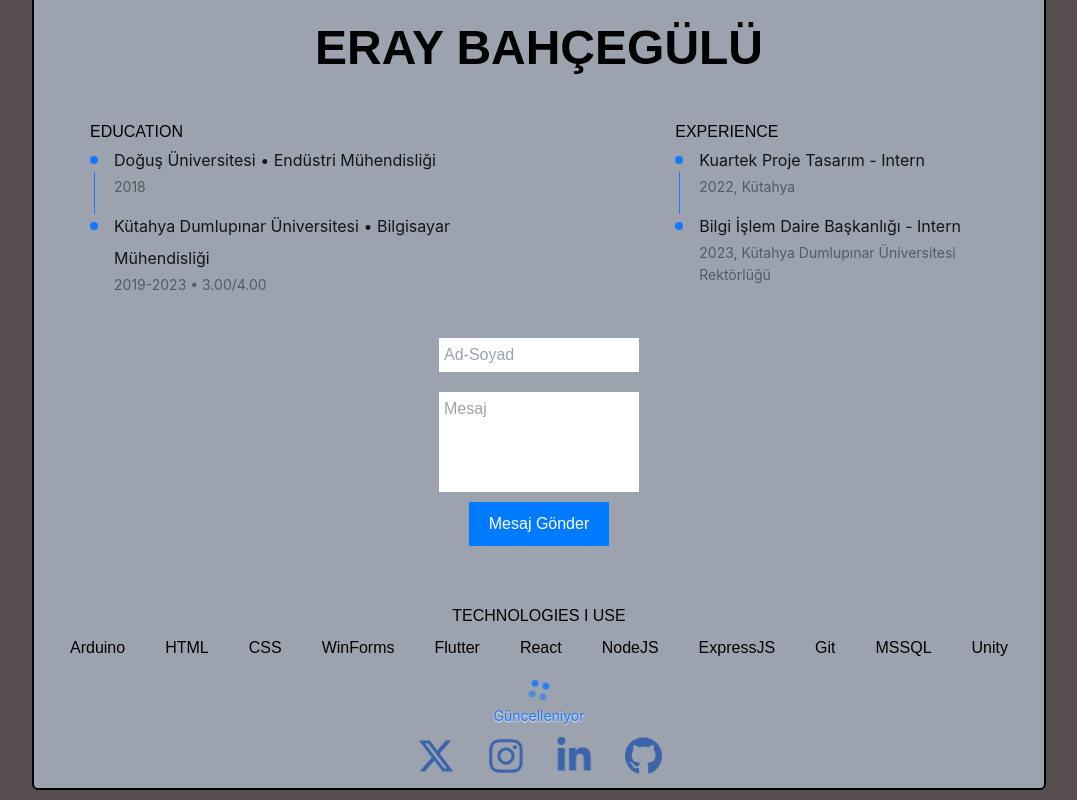
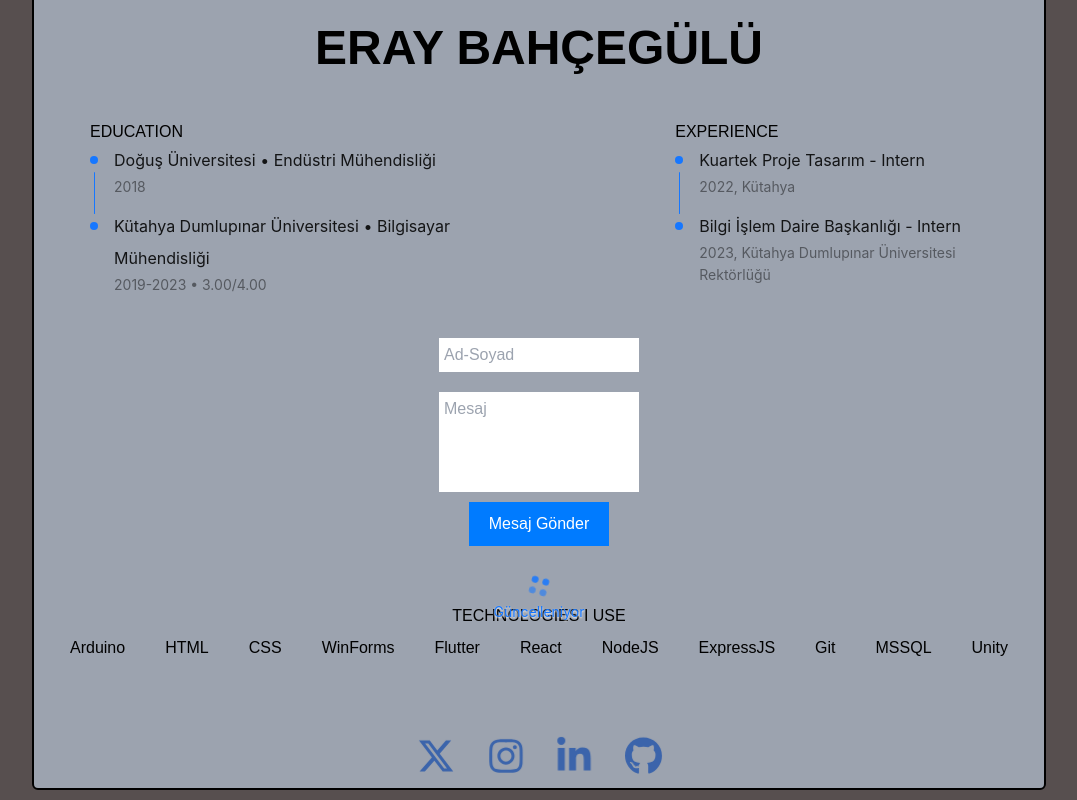
Before and after one commit to eraybahcegulu/eraybahcegulu.com, a React (Create React App) app in the folder client/: page / in a window 1280 px wide. Shown: the part 342-1142 px from the top of the page, without its empty margins (101-1178 px from the left). Built offline with nearby package versions, Linux system fonts and the light colour scheme; the HTML template or start-up script is replaced by a standard one.

Commit message:
Update Main.jsx

```diff
--- a/client/src/components/main/Main.jsx
+++ b/client/src/components/main/Main.jsx
@@ -94,6 +94,12 @@ const Main = () => {
 
         <FirebaseComponent></FirebaseComponent>
 
+        <div className='mt-10'>
+          <Spin tip="Güncelleniyor" >
+            <div className="content" />
+          </Spin>
+        </div>
+
         <div className='technologies w-auto h-auto text-center mt-12'>
           <h2>TECHNOLOGIES I USE</h2>
           <div className='flex-auto mt-2'>
@@ -149,11 +155,7 @@ const Main = () => {
 
 
 
-        <div className='mt-10'>
-          <Spin tip="Güncelleniyor" >
-            <div className="content" />
-          </Spin>
-        </div>
+
 
 
 
```
